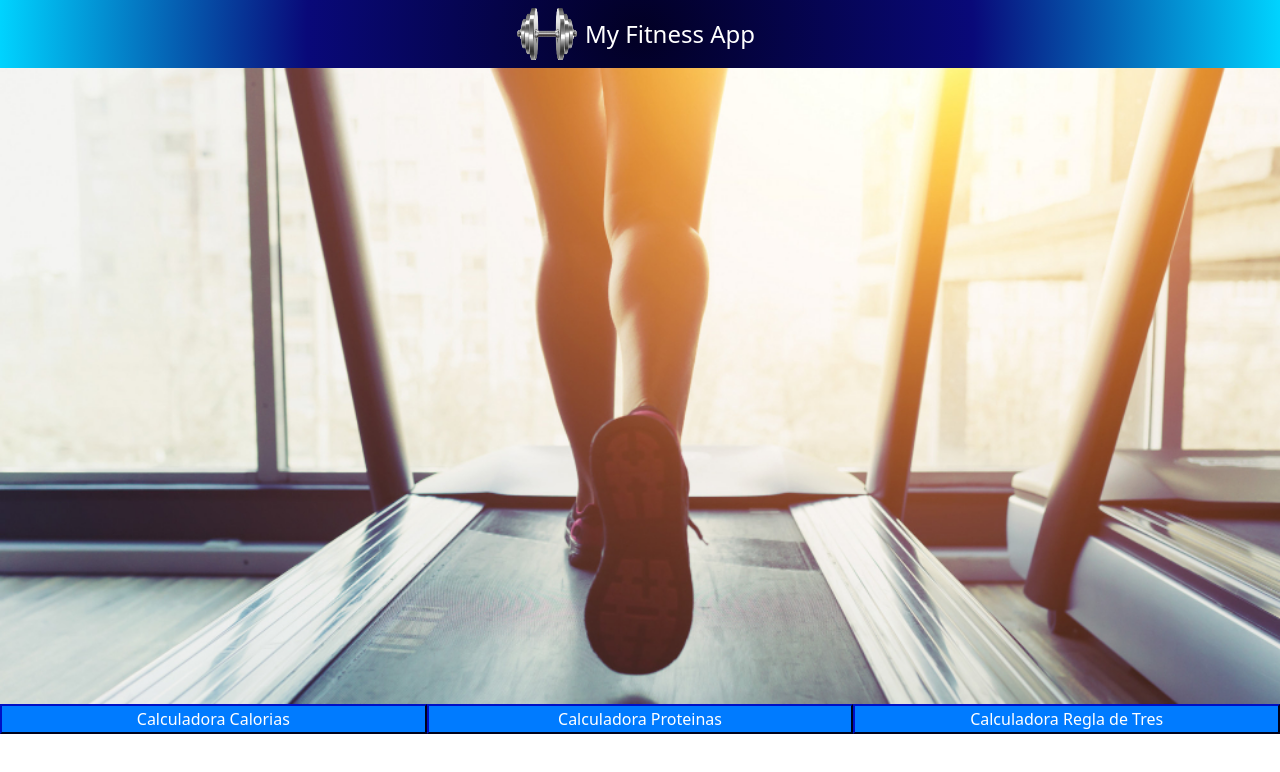
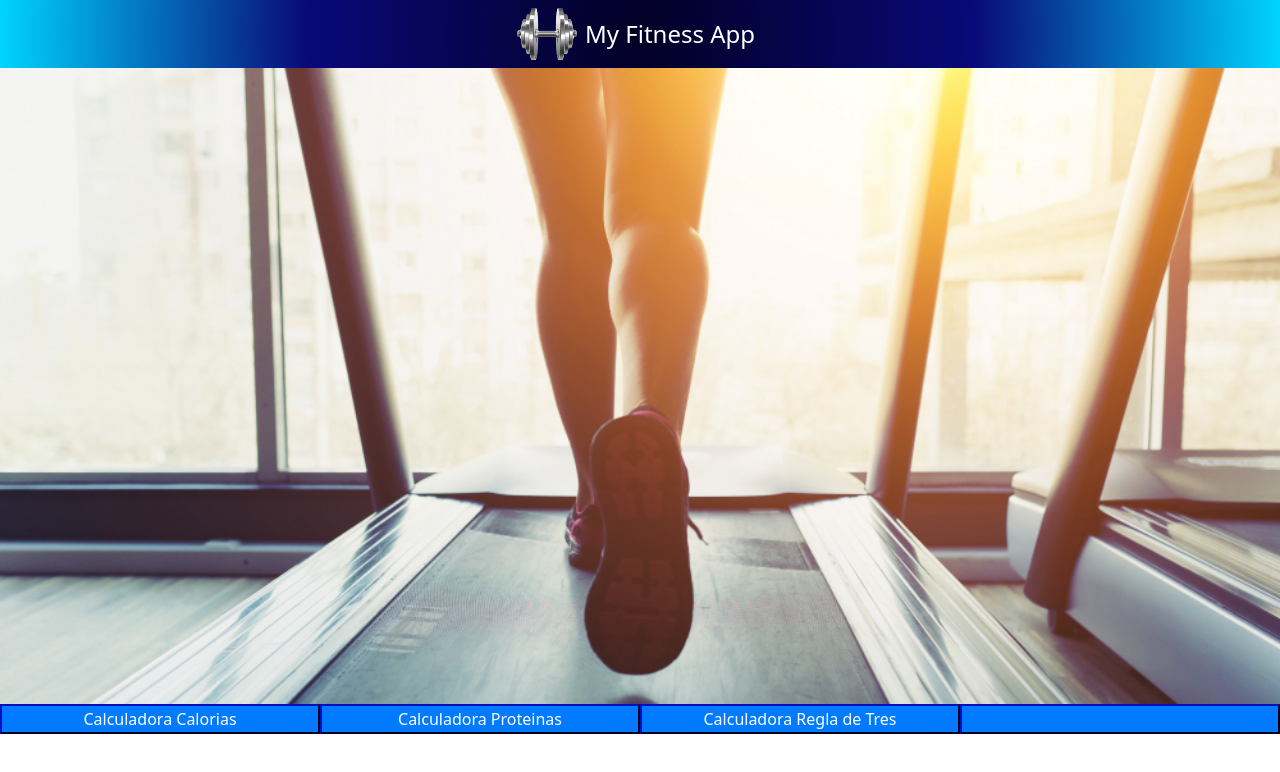
Before and after one commit to Algargi2003/fitness-app, an Angular app: page /calculadoras in a window 1280 px wide. Shown: the top 772 px of the page. Built offline with nearby package versions, Linux system fonts and the light colour scheme.

Commit message:
Menu Calculadora

```diff
--- a/src/app/app.module.ts
+++ b/src/app/app.module.ts
@@ -18,7 +18,7 @@ import { CalculadoraReglaTresComponent } from './calculadoras/reglaTres/calculad
     MenuCalculadorasComponent,
     CaloriasComponent,
     ProteinasComponent,
-    CalculadoraReglaTresComponent,
+    CalculadoraReglaTresComponent
   ],
   imports: [
     BrowserModule,
--- a/src/app/calculadoras/proteinas/proteinas.component.html
+++ b/src/app/calculadoras/proteinas/proteinas.component.html
@@ -1,2 +1,7 @@
 <app-menu-calculadoras></app-menu-calculadoras>
 <p>proteinas works!</p>
+<!--
+  Para calculo de proteinas:
+    - Pedir: peso, altura, (ver si estas gordo o no, para saber si tienes que tener una cantidad de proteinas alta o no)
+    - Entre 1,5 o 2,2 gr por kg
+ -->
--- a/src/app/menu-calculadoras/menu-calculadoras.component.css
+++ b/src/app/menu-calculadoras/menu-calculadoras.component.css
@@ -1,6 +1,6 @@
-.botones-3col{
+.botones-4col{
     display: grid;
-    grid-template-columns: repeat(3,1fr)
+    grid-template-columns: repeat(4,1fr)
 }
 .boton{
     border-color:  rgb(0, 9, 112);
--- a/src/app/menu-calculadoras/menu-calculadoras.component.html
+++ b/src/app/menu-calculadoras/menu-calculadoras.component.html
@@ -1,6 +1,7 @@
-<div class=" botones-3col">
+<div class=" botones-4col">
     <button class="boton" routerLink="/calculadoras/calorias">Calculadora Calorias</button>
     <button class="boton" routerLink="/calculadoras/proteinas">Calculadora Proteinas</button>
     <button class="boton" routerLink="/calculadoras/reglatres">Calculadora Regla de Tres</button>
+    <button class="boton" routerLink="/calculadoras/completa"></button>
 
 </div>
```
